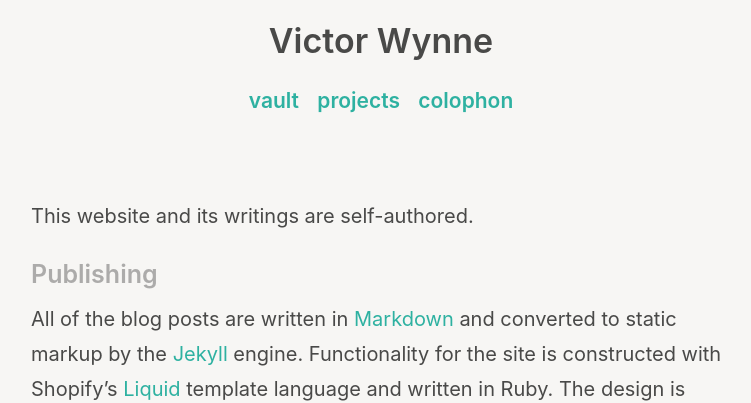
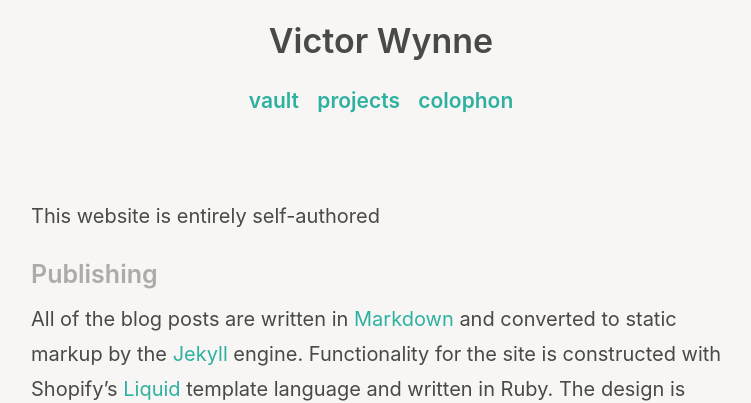
Before and after one commit to wertercatt/tooters, a Jekyll site: the page built from colophon.md, in a window 1280 px wide and 900 px high. Shown: the top 403 px of the window, without its empty margins (259-1010 px from the left). Built offline with Jekyll 4.4.1, drawn with Linux system fonts in a browser that asks for light colours.

Commit message:
Updated colophon.md

```diff
--- a/colophon.md
+++ b/colophon.md
@@ -17,7 +17,7 @@ title: Colophon
 	{% assign dateOb = dateOb | append: pd %}
 {% endfor %}
 
-This website and its writings are self-authored.
+This website is entirely self-authored
 
 ## <small>Publishing</small>
 
```
